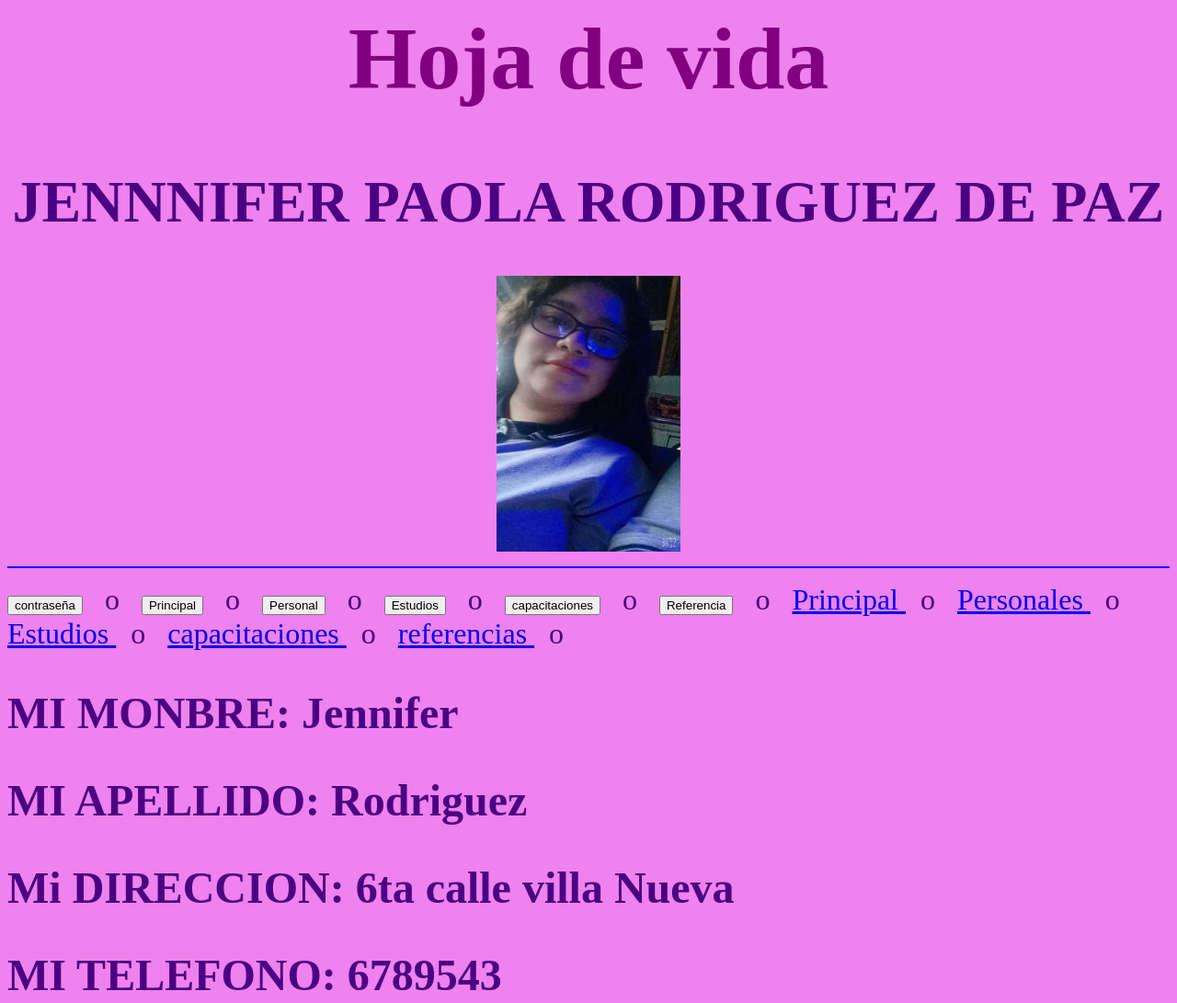
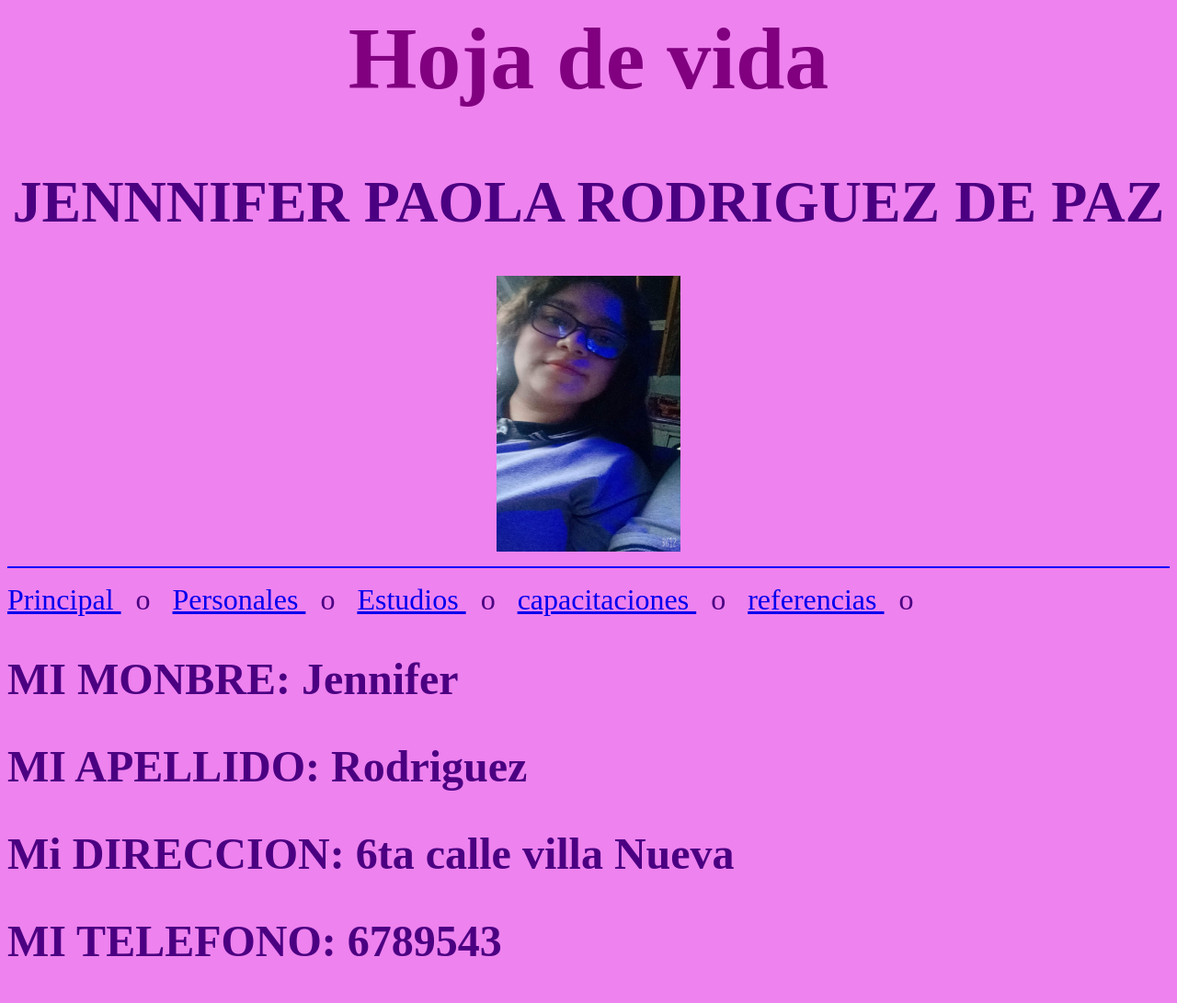
Before and after one commit to jennifer10Y/hojas, a plain HTML site: page principal.html in a window 1280 px wide. Shown: the whole page at 92% size. Drawn offline with Linux system fonts and the light colour scheme.

Commit message:
borre codigo

```diff
--- a/principal.html
+++ b/principal.html
@@ -9,12 +9,6 @@
 <center><img src ="imagenmia.jpeg" height =" 300px"  width="200px"></center>
 <hr color ="blue">
 
-<button type="button" class="btn btn-outline-primary" >contraseña</button> &nbsp; o &#160;
-<button type="button" class="btn btn-outline-primary" >Principal</button> &nbsp; o &#160;
-<button type="button" class="btn btn-outline-primary" >Personal</button> &nbsp; o &#160;
-<button type="button" class="btn btn-outline-primary" >Estudios</button> &nbsp; o &#160;
-<button type="button" class="btn btn-outline-primary" >capacitaciones</button> &nbsp; o &#160;
-<button type="button" class="btn btn-outline-primary" >Referencia</button> &nbsp; o &#160;
 
 <a href= "principal.html"> Principal </a> &nbsp; o &#160;
 <a href= "principal.html"> Personales </a> &nbsp; o &#160;
```
